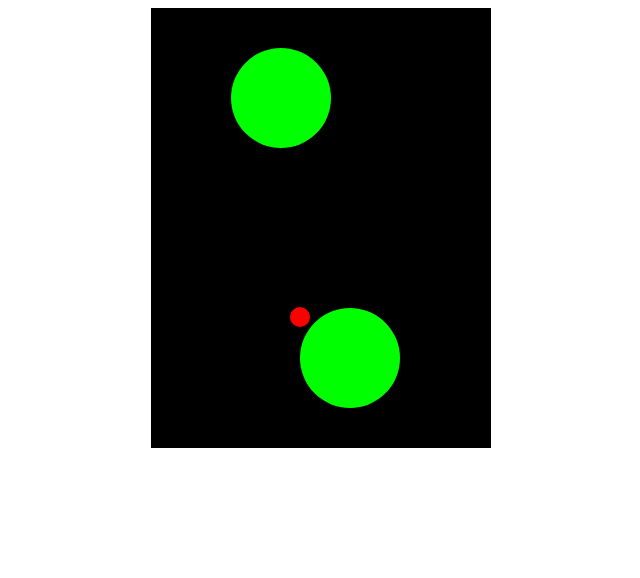
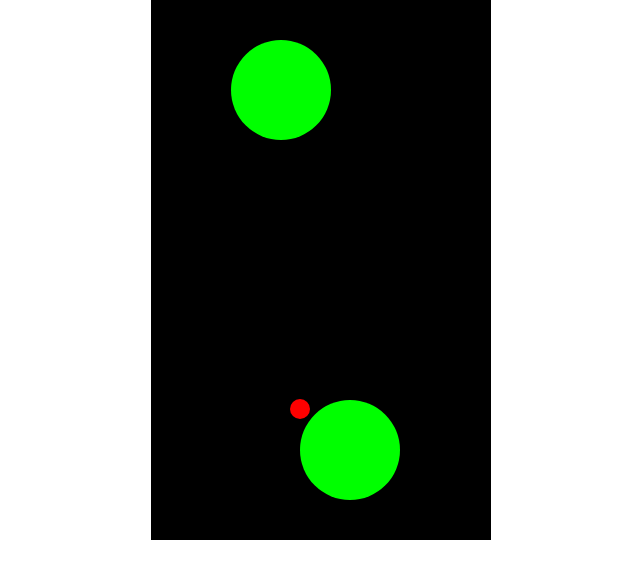
Before and after one commit to ongspxm/game-space_travel, a plain HTML site: page index.html in a window 1280 px wide. Shown: the whole page, without its empty margins (319-959 px from the left). Drawn offline with Linux system fonts and the light colour scheme.

Commit message:
refactor: global game setup variables

```diff
--- a/game.js
+++ b/game.js
@@ -1,19 +1,25 @@
 var game = {};
 var fps = 20;
 
+// game width, height, border, padding
+var GAME_W = 300;
+var GAME_H = 500;
+var GAME_B = 20;
+var GAME_P = GAME_B + 10;
+
 // radius, angular velocity, escape velocity
-var player_r = 10;
-var player_a = Math.PI/180*90;
-var player_v = 20;
+var PLAYER_R = 10;
+var PLAYER_A = Math.PI/180*90;
+var PLAYER_V = 20;
 
 // radius, gravity, atmosphere
-var planet_r = 50;
-var planet_g = 1;
-var planet_a = 4;
+var PLANET_R = 50;
+var PLANET_G = 1;
+var PLANET_A = 4;
 
 // rebase velocity, rebase padding
-var rebase_v = 10;
-var rebase_p = 70;
+var REBASE_V = 10;
+var REBASE_P = 70;
 
 /* misc functions */
 function $(id){
@@ -60,12 +66,12 @@ function reset_hero(){
 
     player.x = 0;
     player.y = 0;
-    init_circle(player, player_r);
+    init_circle(player, PLAYER_R);
 
     player.dx = 0;
     player.dy = 0;
-    player.a = player_a;
-    player.v = player_v;
+    player.a = PLAYER_A;
+    player.v = PLAYER_V;
 
     player.in_orbit = false;
 }
@@ -73,18 +79,18 @@ function reset_hero(){
 function gen_planet(){
     var planet = document.createElement('div');
     planet.className = 'planet';
-    planet.x = Math.random()*(game.canvas.clientWidth - 2*planet_r) + planet_r;
-    planet.y = rebase_p;
+    planet.x = Math.random()*(GAME_W - 2*PLANET_R) + PLANET_R;
+    planet.y = REBASE_P;
 
     // gravity & atmosphere
-    planet.g = planet_g;
-    planet.a = planet_a;
+    planet.g = PLANET_G;
+    planet.a = PLANET_A;
 
     // orbit values
     planet.bearing = 0;
     planet.direction = -1;
 
-    init_circle(planet, planet_r);
+    init_circle(planet, PLANET_R);
     game.canvas.appendChild(planet);
 
     return planet;
@@ -104,9 +110,9 @@ function add_gravity(planet){
 
 function rebase(){
     var y = game.base.y;
-    var h = game.canvas.clientHeight - rebase_p;
+    var h = GAME_H - REBASE_P;
 
-    if(y<h){ y -= rebase_v; }
+    if(y<h){ y -= REBASE_V; }
 
     // done rebasing
     if(y>=h){
@@ -169,11 +175,11 @@ function jump(planet){
 
 function check_is_alive(){
     var player = game.player;
-    if(player.x<0 || player.x>game.canvas.offsetWidth){
+    if(player.x<-1*GAME_P || player.x>GAME_W+GAME_P){
         return false;
     }
 
-    if(player.y<0 || player.y>game.canvas.offsetHeight){
+    if(player.y<-1*GAME_P || player.y>GAME_H+GAME_P){
         return false;
     }
 
@@ -183,6 +189,9 @@ function check_is_alive(){
 /* base functions */
 function setup(){
     game.canvas = $('game');
+    game.canvas.style.width = GAME_W;
+    game.canvas.style.height = GAME_H;
+    game.canvas.style.borderWidth = GAME_B;
 
     game.player = $('hero');
     reset_hero();
--- a/style.css
+++ b/style.css
@@ -1,16 +1,16 @@
 body{
+    padding:0;
+    margin:0;
+
     text-align:center;
 }
 
 #game{
-    width:300px;
-    height:400px;
-
     margin:0 auto;
     position:relative;
 
-    border:20px solid #000;
     background:#000;
+    border:0 solid #000;
 }
 
 #game *{
@@ -23,8 +23,6 @@ body{
 }
 
 .planet{
-    width:100px;
-    height:100px;
     border-radius:50%;
     background:#0f0;
 }
```
Also changed, not shown: 1 other file.
